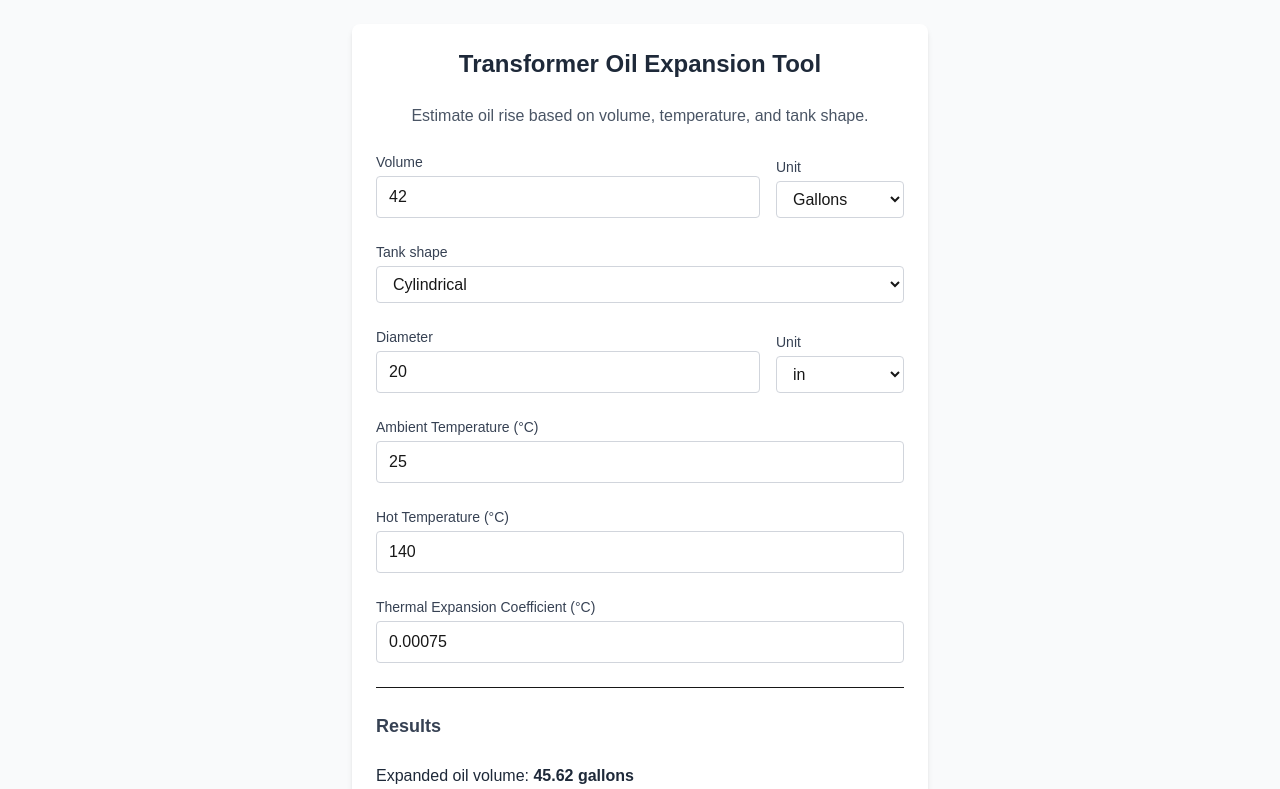
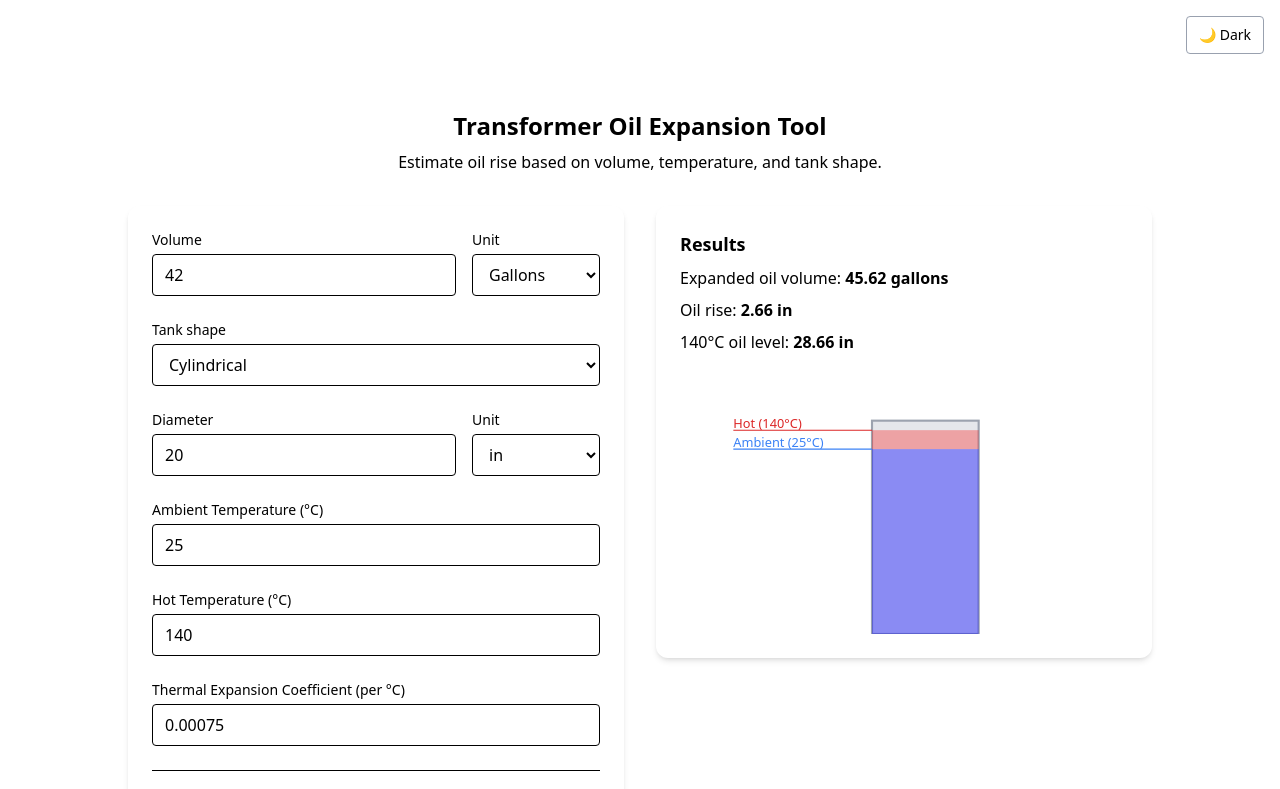
Before and after one commit to stephengilbert1/transformer_tool_tailwind, a Next.js app: page / in a window 1280 px wide. Shown: the top 789 px of the page. Built offline with nearby package versions, Linux system fonts and the light colour scheme.

Commit message:
Added dark mode which can be toggled

```diff
--- a/src/app/globals.css
+++ b/src/app/globals.css
@@ -1,27 +1,43 @@
 @import "tailwindcss";
 
 :root {
-  color-scheme: light;
-  --background: #ffffff;
-  --foreground: #171717;
+  :root {
+    --background: #ffffff;
+    --foreground: #171717;
+
+    --text-primary: #171717;
+    --text-secondary: #444444;
+    --text-muted: #666666;
+
+    --surface: #f9f9f9;
+    --border: #e2e2e2;
+
+    --field-bg: #ffffff;
+    --field-border: #cccccc;
+    --field-text: #171717;
+    --field-placeholder: #888888;
+
+    --font-sans: Arial, Helvetica, sans-serif;
+    --font-mono: monospace;
+  }
 }
 
-@theme inline {
-  --color-background: var(--background);
-  --color-foreground: var(--foreground);
-  --font-sans: var(--font-geist-sans);
-  --font-mono: var(--font-geist-mono);
+.dark {
+  --background: #0a0a0a;
+  --foreground: #ededed;
+  --text-primary: #ededed;
+  --text-secondary: #bbbbbb;
+  --text-muted: #888888;
+  --surface: #121212;
+  --border: #2c2c2c;
+  --field-bg: #1a1a1a;
+  --field-border: #444444;
+  --field-text: #ededed;
+  --field-placeholder: #999999;
 }
-
-/* @media (prefers-color-scheme: dark) {
-  :root {
-    --background: #0a0a0a;
-    --foreground: #ededed;
-  }
-} */
 
 body {
   background: var(--background);
   color: var(--foreground);
-  font-family: Arial, Helvetica, sans-serif;
+  font-family: var(--font-sans);
 }
--- a/src/app/layout.tsx
+++ b/src/app/layout.tsx
@@ -1,4 +1,5 @@
 import type { Metadata } from "next";
+import ThemeToggle from "@/components/ThemeToggle";
 import { Geist, Geist_Mono } from "next/font/google";
 import "./globals.css";
 
@@ -23,10 +24,13 @@ export default function RootLayout({
   children: React.ReactNode;
 }>) {
   return (
-    <html lang="en">
+    <html lang="en" className="">
       <body
-        className={`${geistSans.variable} ${geistMono.variable} antialiased`}
+        className={`${geistSans.variable} ${geistMono.variable} antialiased bg-background text-foreground transition-colors duration-300`}
       >
+        <div className="flex justify-end p-4">
+          <ThemeToggle />
+        </div>
         {children}
       </body>
     </html>
--- a/src/app/page.tsx
+++ b/src/app/page.tsx
@@ -1,23 +1,24 @@
 "use client";
+
 import { useState } from "react";
 import OilLevelVisualizer from "@/components/OilLevelVisualizer";
 
+// --- Unit helpers -----------------------------------------------------------
 function convertLengthToMeters(value: number, unit: "cm" | "in"): number {
   return unit === "in" ? value * 0.0254 : value / 100;
 }
-
 function convertVolumeToLiters(
   value: number,
   unit: "liters" | "gallons"
 ): number {
   return unit === "gallons" ? value * 3.78541 : value;
 }
-
 function convertHeightFromMeters(value: number, unit: "cm" | "in"): number {
   return unit === "in" ? value * 39.3701 : value * 100;
 }
 
-export default function Home() {
+export default function OilExpansionPage() {
+  // Form state ---------------------------------------------------------------
   const [volume, setVolume] = useState<number>(42);
   const [volumeUnit, setVolumeUnit] = useState<"liters" | "gallons">("gallons");
   const [lengthUnit, setLengthUnit] = useState<"cm" | "in">("in");
@@ -28,9 +29,11 @@ export default function Home() {
   const [length, setLength] = useState<number>(14);
   const [width, setWidth] = useState<number>(34);
   const [diameter, setDiameter] = useState<number>(20);
+
   const [ambientTemp, setAmbientTemp] = useState<number>(25);
   const [hotTemp, setHotTemp] = useState<number>(140);
   const [expansionCoeff, setExpansionCoeff] = useState<number>(0.00075);
+
   const [ambientOilLevel, setAmbientOilLevel] = useState<number>(26);
   const [tankHeight, setTankHeight] = useState<number>(30); // default 30 inches
 
@@ -38,7 +41,9 @@ export default function Home() {
     "bottom"
   );
 
-  // Conversion
+  // -------------------------------------------------------------------------
+  // Conversions & calcs
+  // -------------------------------------------------------------------------
   const volumeLiters = convertVolumeToLiters(volume, volumeUnit);
 
   const crossSectionArea =
@@ -47,11 +52,9 @@ export default function Home() {
       : convertLengthToMeters(length, lengthUnit) *
         convertLengthToMeters(width, lengthUnit);
 
-  // Expansion
   const deltaTemp = hotTemp - ambientTemp;
   const expandedVolume = volumeLiters * (1 + expansionCoeff * deltaTemp);
 
-  // Heights
   const tankHeightMeters = convertLengthToMeters(tankHeight, lengthUnit);
 
   const ambientOilLevelMeters =
@@ -59,13 +62,11 @@ export default function Home() {
       ? convertLengthToMeters(ambientOilLevel, lengthUnit)
       : tankHeightMeters - convertLengthToMeters(ambientOilLevel, lengthUnit);
 
-  // Calculate the oil *rise* due to expansion
+  // Oil rise (m)
   const oilRise = (expandedVolume - volumeLiters) / 1000 / crossSectionArea;
-
-  // Total hot level is user’s ambient input + calculated rise
   const hotOilLevelMeters = ambientOilLevelMeters + oilRise;
 
-  // Convert for output
+  // Display conversions
   const oilRiseDisplay = convertHeightFromMeters(oilRise, lengthUnit);
   const hotOilLevelDisplay = convertHeightFromMeters(
     hotOilLevelMeters,
@@ -74,38 +75,49 @@ export default function Home() {
   const expandedVolumeDisplay =
     volumeUnit === "gallons" ? expandedVolume / 3.78541 : expandedVolume;
 
+  // Shared input styles ------------------------------------------------------
+  const inputClass =
+    "w-full rounded px-3 py-2 border bg-[var(--field-bg)] border-[var(--field-border)] text-[var(--field-text)] placeholder-[var(--field-placeholder)] focus:outline-none focus:ring-2 focus:ring-blue-500";
+
+  const labelClass = "block text-sm font-medium text-[var(--field-text)]";
+
   return (
-    <main className="min-h-screen bg-gray-50 p-6">
-      <div className="max-w-xl mx-auto bg-white shadow-md rounded-lg p-6 space-y-6">
-        <h1 className="text-2xl font-bold text-gray-800 text-center">
+    <main className="min-h-screen bg-[var(--background)] py-10 px-4">
+      <div className="max-w-5xl mx-auto space-y-8">
+        <header className="space-y-2 text-center">
+          <h1 className="text-2xl font-bold text-[var(--text-primary)]">
             Transformer Oil Expansion Tool
           </h1>
-        <p className="text-gray-600 text-center">
+          <p className="text-[var(--text-muted)]">
             Estimate oil rise based on volume, temperature, and tank shape.
           </p>
+        </header>
 
+        {/* Responsive 2-col layout ------------------------------------------------ */}
+        <div className="grid grid-cols-1 md:grid-cols-2 gap-8 items-start">
+          {/* --------------------------------------------------------------------- */}
+          {/* LEFT: Input Form                                                     */}
+          {/* --------------------------------------------------------------------- */}
+          <div className="bg-[var(--surface)] rounded-xl shadow-md p-6 space-y-6">
+            {/* Volume */}
             <div className="flex gap-4 items-end">
               <div className="flex-1 space-y-1">
-            <label className="block text-sm font-medium text-gray-700">
-              Volume
-            </label>
+                <label className={labelClass}>Volume</label>
                 <input
                   type="number"
                   value={volume}
                   onChange={(e) => setVolume(parseFloat(e.target.value))}
-              className="w-full border border-gray-300 rounded px-3 py-2 focus:outline-none focus:ring-2 focus:ring-blue-500"
+                  className={inputClass}
                 />
               </div>
               <div className="w-32 space-y-1">
-            <label className="block text-sm font-medium text-gray-700">
-              Unit
-            </label>
+                <label className={labelClass}>Unit</label>
                 <select
                   value={volumeUnit}
                   onChange={(e) =>
                     setVolumeUnit(e.target.value as "liters" | "gallons")
                   }
-              className="w-full border border-gray-300 rounded px-3 py-2 bg-white focus:outline-none focus:ring-2 focus:ring-blue-500"
+                  className={inputClass}
                 >
                   <option value="liters">Liters</option>
                   <option value="gallons">Gallons</option>
@@ -113,86 +125,77 @@ export default function Home() {
               </div>
             </div>
 
+            {/* Tank shape */}
             <div className="space-y-1">
-          <label className="block text-sm font-medium text-gray-700">
-            Tank shape
-          </label>
+              <label className={labelClass}>Tank shape</label>
               <select
                 value={tankShape}
                 onChange={(e) =>
                   setTankShape(e.target.value as "rectangular" | "cylindrical")
                 }
-            className="w-full border border-gray-300 rounded px-3 py-2 bg-white focus:outline-none focus:ring-2 focus:ring-blue-500"
+                className={inputClass}
               >
                 <option value="rectangular">Rectangular</option>
                 <option value="cylindrical">Cylindrical</option>
               </select>
             </div>
 
+            {/* Shape-dependent dims */}
             {tankShape === "rectangular" ? (
-          <>
+              <div className="space-y-4">
                 <div className="flex gap-4 items-end">
                   <div className="flex-1 space-y-1">
-                <label className="block text-sm font-medium text-gray-700">
-                  Length
-                </label>
+                    <label className={labelClass}>Length</label>
                     <input
                       type="number"
                       value={length}
                       onChange={(e) => setLength(parseFloat(e.target.value))}
-                  className="w-full border border-gray-300 rounded px-3 py-2 focus:outline-none focus:ring-2 focus:ring-blue-500"
+                      className={inputClass}
                     />
                   </div>
-
                   <div className="flex-1 space-y-1">
-                <label className="block text-sm font-medium text-gray-700">
-                  Width
-                </label>
+                    <label className={labelClass}>Width</label>
                     <input
                       type="number"
                       value={width}
                       onChange={(e) => setWidth(parseFloat(e.target.value))}
-                  className="w-full border border-gray-300 rounded px-3 py-2 focus:outline-none focus:ring-2 focus:ring-blue-500"
+                      className={inputClass}
                     />
                   </div>
-
                   <div className="w-32 space-y-1">
-                <label className="block text-sm font-medium text-gray-700">
-                  Unit
-                </label>
+                    <label className={labelClass}>Unit</label>
                     <select
                       value={lengthUnit}
-                  onChange={(e) => setLengthUnit(e.target.value as "cm" | "in")}
-                  className="w-full border border-gray-300 rounded px-3 py-2 bg-white focus:outline-none focus:ring-2 focus:ring-blue-500"
+                      onChange={(e) =>
+                        setLengthUnit(e.target.value as "cm" | "in")
+                      }
+                      className={inputClass}
                     >
                       <option value="cm">cm</option>
                       <option value="in">in</option>
                     </select>
                   </div>
                 </div>
-          </>
+              </div>
             ) : (
               <div className="flex gap-4 items-end">
                 <div className="flex-1 space-y-1">
-              <label className="block text-sm font-medium text-gray-700">
-                Diameter
-              </label>
+                  <label className={labelClass}>Diameter</label>
                   <input
                     type="number"
                     value={diameter}
                     onChange={(e) => setDiameter(parseFloat(e.target.value))}
-                className="w-full border border-gray-300 rounded px-3 py-2 focus:outline-none focus:ring-2 focus:ring-blue-500"
+                    className={inputClass}
                   />
                 </div>
-
                 <div className="w-32 space-y-1">
-              <label className="block text-sm font-medium text-gray-700">
-                Unit
-              </label>
+                  <label className={labelClass}>Unit</label>
                   <select
                     value={lengthUnit}
-                onChange={(e) => setLengthUnit(e.target.value as "cm" | "in")}
-                className="w-full border border-gray-300 rounded px-3 py-2 bg-white focus:outline-none focus:ring-2 focus:ring-blue-500"
+                    onChange={(e) =>
+                      setLengthUnit(e.target.value as "cm" | "in")
+                    }
+                    className={inputClass}
                   >
                     <option value="cm">cm</option>
                     <option value="in">in</option>
@@ -201,115 +204,117 @@ export default function Home() {
               </div>
             )}
 
+            {/* Temps */}
             <div className="space-y-1">
-          <label className="block text-sm font-medium text-gray-700">
-            Ambient Temperature (°C)
-          </label>
+              <label className={labelClass}>Ambient Temperature (°C)</label>
               <input
                 type="number"
                 value={ambientTemp}
                 onChange={(e) => setAmbientTemp(parseFloat(e.target.value))}
-            className="w-full border border-gray-300 rounded px-3 py-2 focus:outline-none focus:ring-2 focus:ring-blue-500"
+                className={inputClass}
               />
             </div>
-
             <div className="space-y-1">
-          <label className="block text-sm font-medium text-gray-700">
-            Hot Temperature (°C)
-          </label>
+              <label className={labelClass}>Hot Temperature (°C)</label>
               <input
                 type="number"
                 value={hotTemp}
                 onChange={(e) => setHotTemp(parseFloat(e.target.value))}
-            className="w-full border border-gray-300 rounded px-3 py-2 focus:outline-none focus:ring-2 focus:ring-blue-500"
+                className={inputClass}
               />
             </div>
 
+            {/* Coefficient */}
             <div className="space-y-1">
-          <label className="block text-sm font-medium text-gray-700">
-            Thermal Expansion Coefficient (°C)
+              <label className={labelClass}>
+                Thermal Expansion Coefficient (per °C)
               </label>
               <input
                 type="number"
                 step="0.00001"
                 value={expansionCoeff}
                 onChange={(e) => setExpansionCoeff(parseFloat(e.target.value))}
-            className="w-full border border-gray-300 rounded px-3 py-2 focus:outline-none focus:ring-2 focus:ring-blue-500"
+                className={inputClass}
               />
             </div>
 
-        <hr className="my-6" />
-        <h2 className="text-lg font-semibold text-gray-700">Results</h2>
-        <div className="space-y-1 text-gray-800">
-          <p>
-            Expanded oil volume:{" "}
-            <strong>
-              {expandedVolumeDisplay.toFixed(2)} {volumeUnit}
-            </strong>
-          </p>
-          <p>
-            Oil rise:{" "}
-            <strong>
-              {oilRiseDisplay.toFixed(2)} {lengthUnit}
-            </strong>
-          </p>
-        </div>
+            <hr className="my-4" />
+
+            {/* Tank + ambient level inputs */}
             <div className="flex gap-4 items-end">
               <div className="flex-1 space-y-1">
-            <label className="block text-sm font-medium text-gray-700">
-              Tank Height ({lengthUnit})
-            </label>
+                <label className={labelClass}>Tank Height ({lengthUnit})</label>
                 <input
                   type="number"
                   value={tankHeight}
                   onChange={(e) => setTankHeight(parseFloat(e.target.value))}
-              className="w-full border border-gray-300 rounded px-3 py-2 focus:outline-none focus:ring-2 focus:ring-blue-500"
+                  className={inputClass}
                 />
               </div>
             </div>
 
             <div className="flex gap-4 items-end">
-          {/* Ambient Oil Level Input */}
               <div className="flex-1 space-y-1">
-            <label className="block text-sm font-medium text-gray-700">
-              Ambient Oil Level
-            </label>
+                <label className={labelClass}>Ambient Oil Level</label>
                 <input
                   type="number"
                   value={ambientOilLevel}
-              onChange={(e) => setAmbientOilLevel(parseFloat(e.target.value))}
-              className="w-full border border-gray-300 rounded px-3 py-2 focus:outline-none focus:ring-2 focus:ring-blue-500"
+                  onChange={(e) =>
+                    setAmbientOilLevel(parseFloat(e.target.value))
+                  }
+                  className={inputClass}
                 />
               </div>
-
-          {/* Datum Dropdown */}
               <div className="w-40 space-y-1">
-            <label className="block text-sm font-medium text-gray-700">
-              Datum
-            </label>
+                <label className={labelClass}>Datum</label>
                 <select
                   value={datumReference}
                   onChange={(e) =>
                     setDatumReference(e.target.value as "bottom" | "top")
                   }
-              className="w-full border border-gray-300 rounded px-3 py-2 bg-white focus:outline-none focus:ring-2 focus:ring-blue-500"
+                  className={inputClass}
                 >
                   <option value="bottom">From Bottom</option>
                   <option value="top">From Top</option>
                 </select>
               </div>
             </div>
+          </div>
 
-        <p>
+          {/* --------------------------------------------------------------------- */}
+          {/* RIGHT: Results + Visualization                                       */}
+          {/* --------------------------------------------------------------------- */}
+          <div className="bg-[var(--surface)] rounded-xl shadow-md p-6 space-y-6">
+            <section className="space-y-2">
+              <h2 className="text-lg font-semibold text-[var(--text-primary)]">
+                Results
+              </h2>
+              <p className="text-[var(--text-secondary)]">
+                Expanded oil volume:{" "}
+                <strong>
+                  {expandedVolumeDisplay.toFixed(2)} {volumeUnit}
+                </strong>
+              </p>
+              <p className="text-[var(--text-secondary)]">
+                Oil rise:{" "}
+                <strong>
+                  {oilRiseDisplay.toFixed(2)} {lengthUnit}
+                </strong>
+              </p>
+              <p className="text-[var(--text-secondary)]">
                 140°C oil level:{" "}
                 <strong>
                   {hotOilLevelDisplay.toFixed(2)} {lengthUnit}
                 </strong>
               </p>
+            </section>
+
+            {/* Visualization */}
             {!isNaN(hotOilLevelMeters) &&
               !isNaN(ambientOilLevelMeters) &&
               isFinite(hotOilLevelMeters) &&
               isFinite(ambientOilLevelMeters) && (
+                <div className="mt-4">
                   <OilLevelVisualizer
                     ambientOilLevel={ambientOilLevelMeters}
                     hotOilLevel={hotOilLevelMeters}
@@ -317,7 +322,10 @@ export default function Home() {
                     hotTemp={hotTemp}
                     tankHeightMeters={tankHeightMeters}
                   />
+                </div>
               )}
+          </div>
+        </div>
       </div>
     </main>
   );
--- /dev/null
+++ b/src/components/ThemeToggle.tsx
@@ -0,0 +1,35 @@
+// src/components/ThemeToggle.tsx
+"use client";
+
+import { useEffect, useState } from "react";
+
+export default function ThemeToggle() {
+  const [isDark, setIsDark] = useState(false);
+
+  useEffect(() => {
+    const stored = localStorage.getItem("theme");
+    const prefersDark = window.matchMedia(
+      "(prefers-color-scheme: dark)"
+    ).matches;
+
+    const enabled = stored === "dark" || (!stored && prefersDark);
+    setIsDark(enabled);
+    document.documentElement.classList.toggle("dark", enabled);
+  }, []);
+
+  const toggleTheme = () => {
+    const newTheme = isDark ? "light" : "dark";
+    setIsDark(!isDark);
+    document.documentElement.classList.toggle("dark", !isDark);
+    localStorage.setItem("theme", newTheme);
+  };
+
+  return (
+    <button
+      onClick={toggleTheme}
+      className="px-3 py-2 rounded border text-sm border-gray-400 dark:border-gray-600"
+    >
+      {isDark ? "☀ Light" : "🌙 Dark"}
+    </button>
+  );
+}
--- /dev/null
+++ b/tailwind.config.ts
@@ -0,0 +1,22 @@
+// tailwind.config.ts
+import type { Config } from "tailwindcss";
+
+const config: Config = {
+  content: ["./index.html", "./src/**/*.{js,ts,jsx,tsx}"],
+  darkMode: "class", // ← controlled via a class, not system setting
+  theme: {
+    extend: {
+      colors: {
+        background: "var(--background)",
+        foreground: "var(--foreground)",
+      },
+      fontFamily: {
+        sans: ["var(--font-sans)", "sans-serif"],
+        mono: ["var(--font-mono)", "monospace"],
+      },
+    },
+  },
+  plugins: [],
+};
+
+export default config;
```
Also changed, not shown: package.json (+8 -6 lines), 1 other file (tests, documents, lock files or other folders). Lines whose indentation alone changed are shown as unchanged.
